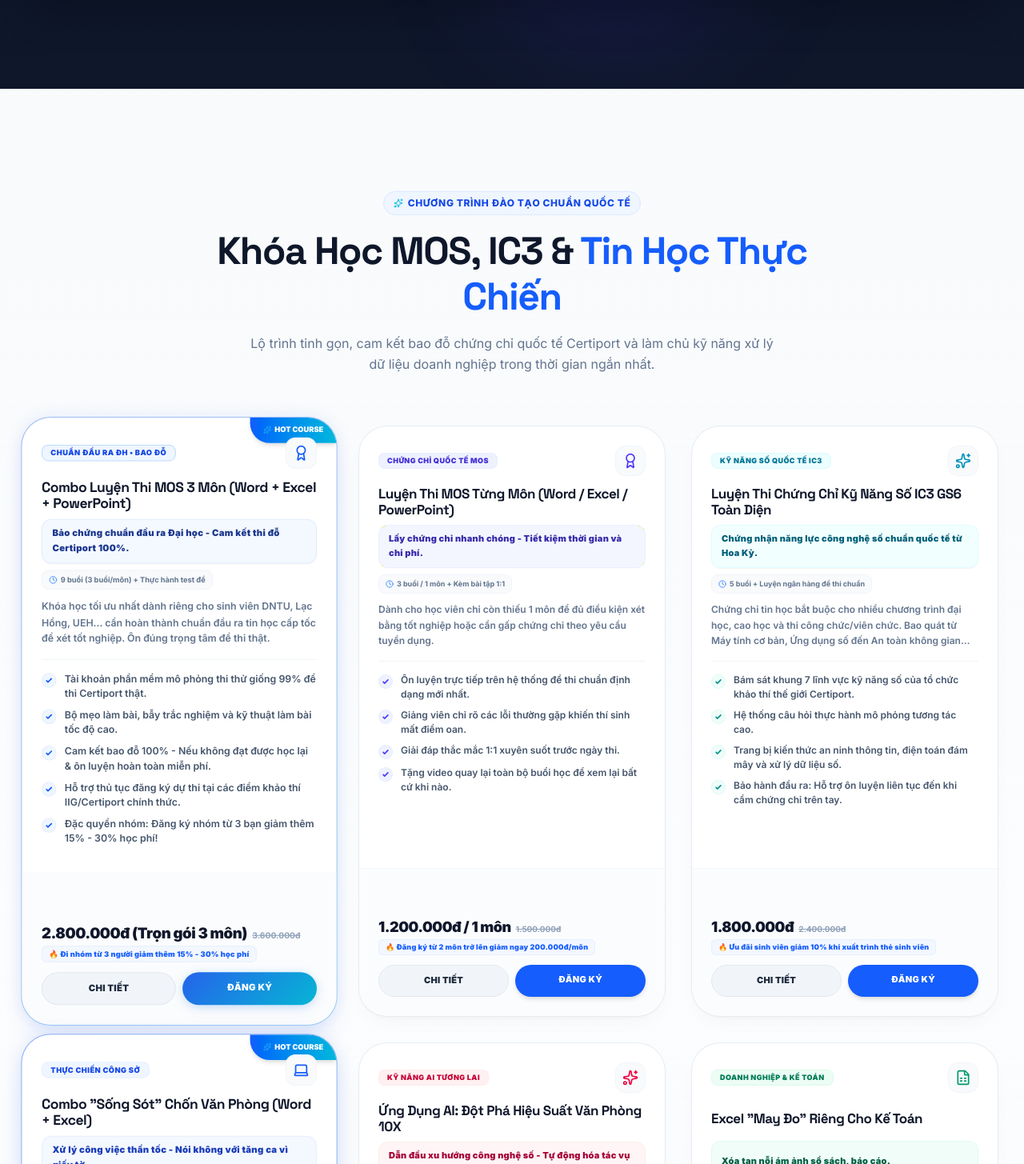
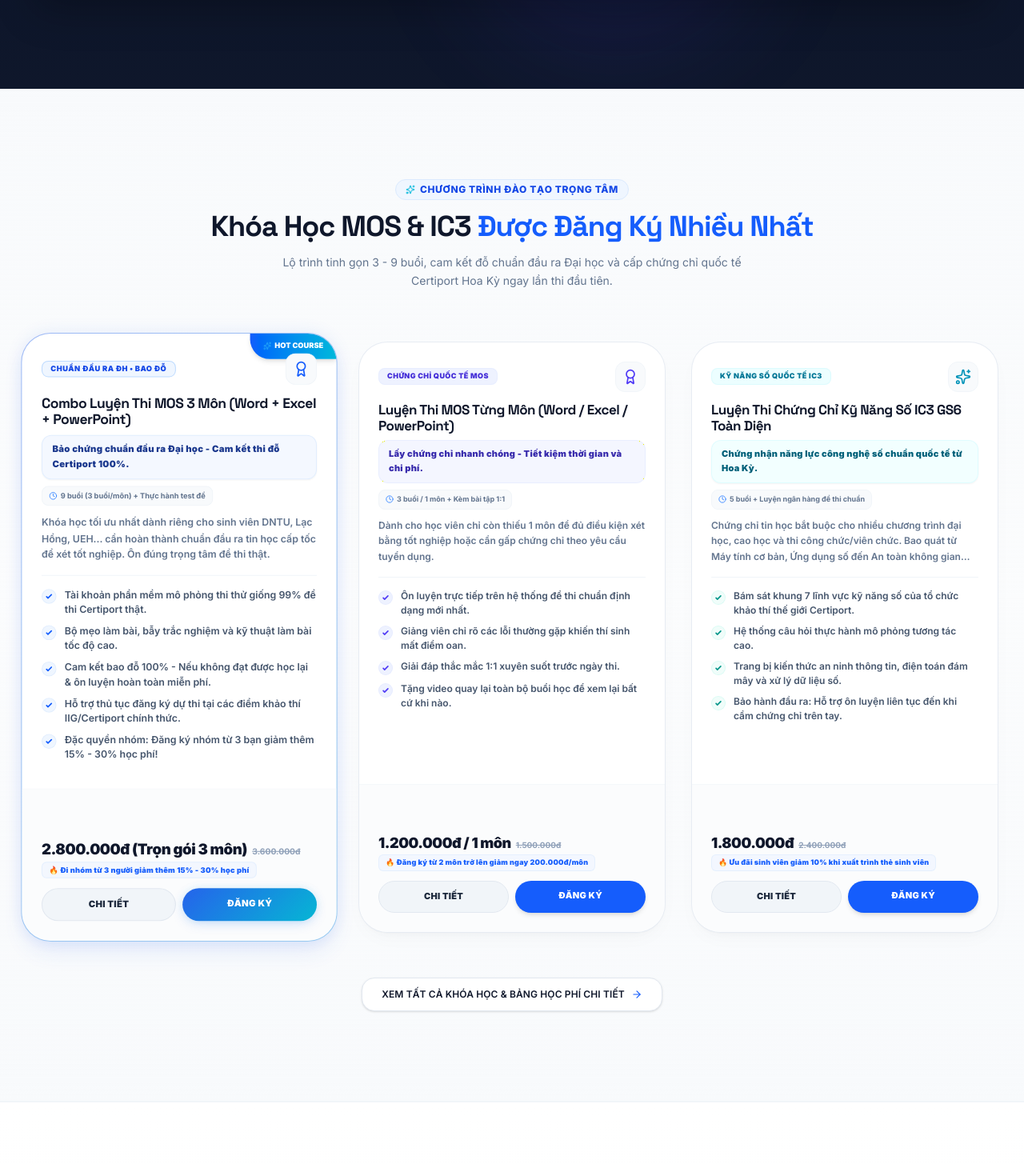
Before and after one commit to HUYJSC/tinhocjgenz, a Next.js app: page / in a window 1280 px wide. Shown: the part 2235-3690 px from the top of the page at 80% size. Built offline with nearby package versions, Linux system fonts and the light colour scheme.

Commit message:
refactor(home): streamline homepage layout into a clean, logical 5-stage conversion journey

```diff
--- a/app/page.tsx
+++ b/app/page.tsx
@@ -1,201 +1,117 @@
 import Link from "next/link";
-import { ArrowRight, Sparkles, Zap, Target, MessageSquare, ShieldCheck, Award, School } from "lucide-react";
+import { ArrowRight, Sparkles, ShieldCheck, Award, School, Star } from "lucide-react";
 import HeroSection from "@/components/HeroSection";
 import StatsSection from "@/components/StatsSection";
 import UniversityPathway from "@/components/UniversityPathway";
-import ScheduleSection from "@/components/ScheduleSection";
 import HallOfFame from "@/components/HallOfFame";
-import ExamGuide from "@/components/ExamGuide";
 import GuaranteePolicy from "@/components/GuaranteePolicy";
 import CourseCard from "@/components/CourseCard";
-import TestimonialCard from "@/components/TestimonialCard";
-import { coursesData, testimonialsData, valuesData } from "@/data/mockData";
+import { coursesData } from "@/data/mockData";
 
 export default function Home() {
-  // Helper to map valuesData icon strings to React nodes
-  const getValueIcon = (name: string) => {
-    switch (name) {
-      case "Zap":
-        return <Zap size={22} className="text-blue-600 group-hover:scale-110 smooth-transition" />;
-      case "Target":
-        return <Target size={22} className="text-cyan-500 group-hover:scale-110 smooth-transition" />;
-      case "MessageCircle":
-        return <MessageSquare size={22} className="text-indigo-500 group-hover:scale-110 smooth-transition" />;
-      case "ShieldCheck":
-        return <ShieldCheck size={22} className="text-emerald-500 group-hover:scale-110 smooth-transition" />;
-      default:
-        return <Award size={22} className="text-blue-600" />;
-    }
-  };
+  // Select only the TOP 3 flagship courses to keep homepage ultra-clean & focused
+  const featuredCourses = coursesData.filter((c) =>
+    ["mos-master-combo", "mos-2019", "ic3-gs6"].includes(c.id)
+  );
 
   return (
-    <div className="flex flex-col w-full">
-      {/* 1. Hero Section */}
+    <div className="flex flex-col w-full bg-white">
+
+      {/* 1. Hero & Value Proposition */}
       <HeroSection />
 
-      {/* 2. Trust Stats Section */}
+      {/* 2. Key Trust Metrics */}
       <StatsSection />
 
-      {/* 3. University Exit Standard Interactive Pathway (DNTU Benchmark) */}
+      {/* 3. University Exit Standard Interactive Pathway (DNTU, LHU, UEH...) */}
       <UniversityPathway />
 
-      {/* 4. Featured Courses Matrix */}
-      <section className="py-24 sm:py-32 bg-gradient-to-b from-[#f8fafc] via-slate-50/50 to-[#f8fafc] border-b border-slate-100/60 relative">
+      {/* 4. Flagship Courses Section (Curated Top 3 Best-Sellers) */}
+      <section className="py-20 sm:py-28 bg-gradient-to-b from-[#f8fafc] via-slate-50/60 to-[#f8fafc] border-y border-slate-100/80 relative">
         <div className="max-w-7xl mx-auto px-4 sm:px-6 lg:px-8 relative z-10">
 
           {/* Section Header */}
-          <div className="text-center max-w-3xl mx-auto mb-16 space-y-4">
-            <div className="inline-flex items-center gap-1.5 px-3 py-1.5 rounded-full bg-blue-50 border border-blue-100 text-blue-700 font-extrabold text-[10px] sm:text-xs uppercase tracking-wider">
+          <div className="text-center max-w-3xl mx-auto mb-16 space-y-3">
+            <div className="inline-flex items-center gap-1.5 px-3 py-1 rounded-full bg-blue-50 border border-blue-100 text-blue-700 font-extrabold text-[10px] sm:text-xs uppercase tracking-wider">
               <Sparkles size={12} className="text-cyan-500" />
-              <span>Chương Trình Đào Tạo Chuẩn Quốc Tế</span>
+              <span>Chương Trình Đào Tạo Trọng Tâm</span>
             </div>
 
-            <h2 className="text-3xl sm:text-4xl lg:text-5xl font-black text-slate-900 tracking-tight leading-tight">
-              Khóa Học MOS, IC3 & <span className="text-blue-600">Tin Học Thực Chiến</span>
+            <h2 className="text-3xl sm:text-4xl font-black text-slate-900 tracking-tight leading-tight font-display">
+              Khóa Học MOS & IC3 <span className="text-blue-600">Được Đăng Ký Nhiều Nhất</span>
             </h2>
 
-            <p className="text-slate-500 text-sm sm:text-base leading-relaxed max-w-2xl mx-auto">
-              Lộ trình tinh gọn, cam kết bao đỗ chứng chỉ quốc tế Certiport và làm chủ kỹ năng xử lý dữ liệu doanh nghiệp trong thời gian ngắn nhất.
+            <p className="text-slate-500 text-xs sm:text-sm leading-relaxed max-w-xl mx-auto">
+              Lộ trình tinh gọn 3 - 9 buổi, cam kết đỗ chuẩn đầu ra Đại học và cấp chứng chỉ quốc tế Certiport Hoa Kỳ ngay lần thi đầu tiên.
             </p>
           </div>
 
-          {/* Grid of Courses */}
-          <div className="grid grid-cols-1 md:grid-cols-2 lg:grid-cols-3 gap-8">
-            {coursesData.slice(0, 6).map((course, index) => (
+          {/* Clean 3-Column Grid */}
+          <div className="grid grid-cols-1 md:grid-cols-3 gap-8 items-stretch">
+            {featuredCourses.map((course, index) => (
               <CourseCard key={course.id} course={course} index={index} />
             ))}
           </div>
 
-          <div className="mt-16 text-center">
+          {/* Secondary CTA link to full catalog */}
+          <div className="mt-14 text-center">
             <Link
               href="/khoa-hoc"
-              className="inline-flex items-center gap-2 text-sm font-black text-blue-600 hover:text-blue-700 transition-colors duration-300 group"
+              className="inline-flex items-center gap-2 px-6 py-3 rounded-2xl bg-white hover:bg-slate-50 text-slate-900 font-black text-xs uppercase tracking-wider border border-slate-200 shadow-sm hover:shadow-md transition-all duration-300 group"
             >
-              Xem toàn bộ chương trình và bảng học phí chi tiết
-              <ArrowRight size={15} className="group-hover:translate-x-0.5 transition-transform duration-300" />
+              <span>Xem Tất Cả Khóa Học & Bảng Học Phí Chi Tiết</span>
+              <ArrowRight size={14} className="text-blue-600 group-hover:translate-x-1 transition-transform duration-300" />
             </Link>
           </div>
         </div>
       </section>
 
-      {/* 5. Hall of Fame - Real Student Certificates */}
+      {/* 5. Hall of Fame - Real Student Certificates (DNTU, LHU, UEH) */}
       <HallOfFame />
 
-      {/* 6. Real-Time Schedule & Exam Batches */}
-      <ScheduleSection />
-
-      {/* 7. Exam Procedure 4-Step Walkthrough */}
-      <ExamGuide />
-
-      {/* 8. 4 Golden Pass Guarantees */}
+      {/* 6. 4 Golden Pass Guarantees (Written Contract) */}
       <GuaranteePolicy />
 
-      {/* 9. Why Choose PH Digital Education */}
-      <section className="py-24 sm:py-32 bg-white relative">
-        <div className="max-w-7xl mx-auto px-4 sm:px-6 lg:px-8">
-
-          {/* Section Header */}
-          <div className="text-center max-w-3xl mx-auto mb-20 space-y-4">
-            <div className="inline-flex items-center gap-1.5 px-3 py-1.5 rounded-full bg-blue-50 border border-blue-100 text-blue-700 font-extrabold text-xs uppercase tracking-wider">
-              <ShieldCheck size={14} className="text-blue-600" />
-              <span>Giá Trị Khác Biệt Cốt Lõi</span>
-            </div>
-            <h2 className="text-3xl sm:text-4xl lg:text-5xl font-black text-slate-900 tracking-tight leading-tight">
-              Tại Sao Hơn 5.000+ Sinh Viên & Người Đi Làm <br className="hidden sm:inline" />
-              Lựa Chọn <span className="text-blue-600">PH Digital Education?</span>
-            </h2>
-            <p className="text-slate-500 text-sm sm:text-base leading-relaxed max-w-2xl mx-auto">
-              Chúng tôi thay đổi hoàn toàn phương pháp dạy tin học truyền thống bằng sự kết hợp giữa giáo trình chuẩn Certiport Hoa Kỳ, phần mềm thi thử độc quyền và giảng viên kèm cặp 1:1 sát sao.
-            </p>
-          </div>
-
-          {/* Values Grid */}
-          <div className="grid grid-cols-1 md:grid-cols-2 lg:grid-cols-4 gap-8">
-            {valuesData.map((val) => (
-              <div
-                key={val.id}
-                className="bg-white p-6 sm:p-7 rounded-3xl border border-slate-200/80 hover:border-blue-500/25 shadow-premium hover:shadow-premium-hover transition-all duration-500 group flex flex-col items-start gap-6"
-              >
-                <div className="p-4 bg-slate-50 border border-slate-100 rounded-2xl group-hover:bg-blue-600 group-hover:text-white shrink-0 transition-all duration-500 ease-out text-slate-800">
-                  {getValueIcon(val.iconName)}
-                </div>
-                <div className="space-y-3 flex-grow flex flex-col justify-between">
-                  <h3 className="text-base font-black text-slate-900 group-hover:text-blue-600 transition-colors duration-300 leading-snug">
-                    {val.title}
-                  </h3>
-                  <p className="text-slate-500 text-xs sm:text-sm leading-relaxed">
-                    {val.description}
-                  </p>
-                </div>
-              </div>
-            ))}
-          </div>
-        </div>
-      </section>
-
-      {/* 10. Testimonials Section */}
-      <section className="py-24 sm:py-32 bg-gradient-to-b from-[#f8fafc] to-white border-t border-slate-100/60 relative">
-        <div className="max-w-7xl mx-auto px-4 sm:px-6 lg:px-8">
-
-          {/* Section Header */}
-          <div className="text-center max-w-3xl mx-auto mb-20 space-y-4">
-            <h2 className="text-3xl sm:text-4xl lg:text-5xl font-black text-slate-900 tracking-tight leading-tight">
-              Cảm Nhận Từ <span className="text-blue-600">Học Viên Tốt Nghiệp</span>
-            </h2>
-            <p className="text-slate-500 text-sm sm:text-base leading-relaxed max-w-2xl mx-auto">
-              Sự hài lòng và kết quả điểm số ấn tượng của sinh viên DNTU, Lạc Hồng, UEH... là minh chứng rõ nhất cho chất lượng đào tạo tại PH Digital Education.
-            </p>
-          </div>
-
-          {/* Testimonials Grid */}
-          <div className="grid grid-cols-1 md:grid-cols-2 lg:grid-cols-4 gap-8">
-            {testimonialsData.map((testi) => (
-              <TestimonialCard key={testi.id} testimonial={testi} />
-            ))}
-          </div>
-        </div>
-      </section>
-
-      {/* 8. High-Converting Bottom CTA Banner */}
-      <section className="py-20 md:py-28 bg-gradient-to-tr from-blue-950 via-blue-900 to-slate-950 text-white relative overflow-hidden">
+      {/* 7. Strategic Bottom CTA Banner */}
+      <section className="py-20 bg-gradient-to-tr from-slate-950 via-blue-950 to-slate-900 text-white relative overflow-hidden">
         <div className="absolute top-0 right-0 w-[500px] h-[500px] bg-blue-500/10 rounded-full blur-[140px] pointer-events-none" />
         <div className="absolute bottom-0 left-0 w-[400px] h-[400px] bg-cyan-500/10 rounded-full blur-[120px] pointer-events-none" />
 
-        <div className="max-w-5xl mx-auto px-4 sm:px-6 lg:px-8 text-center relative z-10 space-y-8">
+        <div className="max-w-4xl mx-auto px-4 sm:px-6 lg:px-8 text-center relative z-10 space-y-6">
           <div className="inline-flex items-center gap-2 px-3.5 py-1.5 rounded-full bg-white/10 border border-white/20 text-xs font-bold text-cyan-300">
             <School size={14} />
             <span>Tự Tin Đạt Chuẩn Đầu Ra Xét Tốt Nghiệp Sớm</span>
           </div>
 
-          <h2 className="text-3xl sm:text-4xl lg:text-5xl font-black tracking-tight leading-[1.15] max-w-3xl mx-auto">
-            Sẵn Sàng Cầm Trên Tay Chứng Chỉ <br className="hidden sm:inline" />
-            MOS / IC3 Với Điểm Số Tuyệt Đối?
+          <h2 className="text-2xl sm:text-4xl font-black tracking-tight leading-snug max-w-2xl mx-auto font-display">
+            Sẵn Sàng Nhận Bằng MOS & IC3 Với Điểm Tuyệt Đối?
           </h2>
 
-          <p className="text-blue-200/90 text-sm sm:text-base max-w-2xl mx-auto leading-relaxed font-semibold">
-            Đăng ký ngay hôm nay để nhận trọn bộ tài khoản phần mềm thi thử bản quyền Certiport và ưu đãi học phí lên tới 30% khi đăng ký theo nhóm!
+          <p className="text-slate-300 text-xs sm:text-sm max-w-xl mx-auto leading-relaxed">
+            Đăng ký ngay hôm nay để nhận quyền truy cập phần mềm thi thử bản quyền Certiport và ưu đãi nhóm giảm tới 30% học phí!
           </p>
 
           <div className="flex flex-col sm:flex-row items-center justify-center gap-4 pt-2">
             <Link
               href="/lien-he"
-              className="inline-flex items-center justify-center gap-2 px-8 py-4 rounded-full text-xs font-black tracking-wide uppercase bg-white text-slate-900 hover:bg-slate-50 shadow-2xl transition-all duration-300 group hover:-translate-y-0.5"
+              className="inline-flex items-center justify-center gap-2 px-8 py-3.5 rounded-full text-xs font-black tracking-wide uppercase bg-blue-600 hover:bg-blue-500 text-white shadow-xl transition-all duration-300 group hover:-translate-y-0.5"
             >
-              Đăng Ký Tư Vấn & Giữ Chỗ
-              <ArrowRight size={15} className="text-blue-600 group-hover:translate-x-0.5 transition-transform duration-300" />
+              <span>Đăng Ký Tư Vấn & Xếp Lớp</span>
+              <ArrowRight size={14} className="group-hover:translate-x-0.5 transition-transform" />
             </Link>
 
             <a
               href="https://zalo.me/0332298065"
               target="_blank"
               rel="noreferrer"
-              className="inline-flex items-center justify-center gap-2 px-8 py-4 rounded-full text-xs font-black tracking-wide uppercase text-white bg-white/10 hover:bg-white/20 border border-white/20 transition-all duration-300"
+              className="inline-flex items-center justify-center gap-2 px-8 py-3.5 rounded-full text-xs font-black tracking-wide uppercase text-white bg-white/10 hover:bg-white/20 border border-white/20 transition-all duration-300"
             >
               Chat Trực Tiếp Qua Zalo
             </a>
           </div>
         </div>
       </section>
+
     </div>
   );
 }
```
